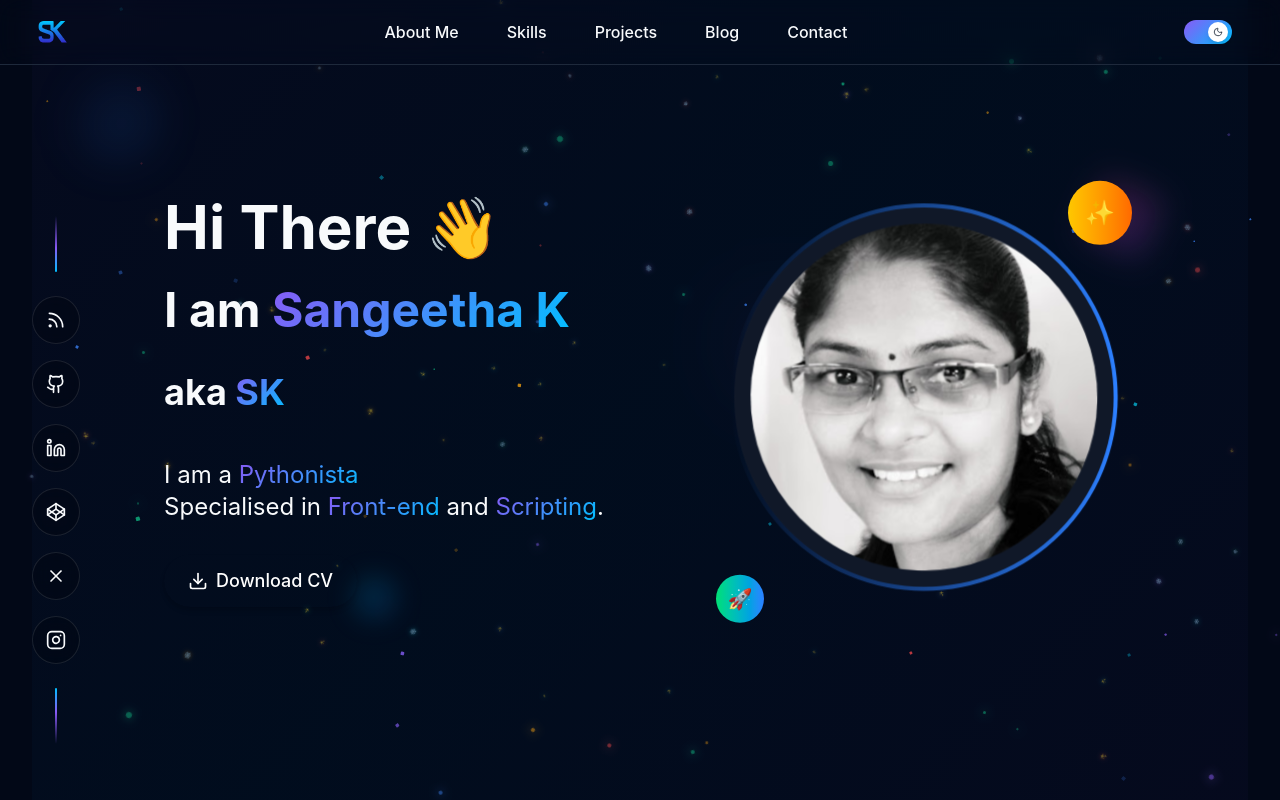
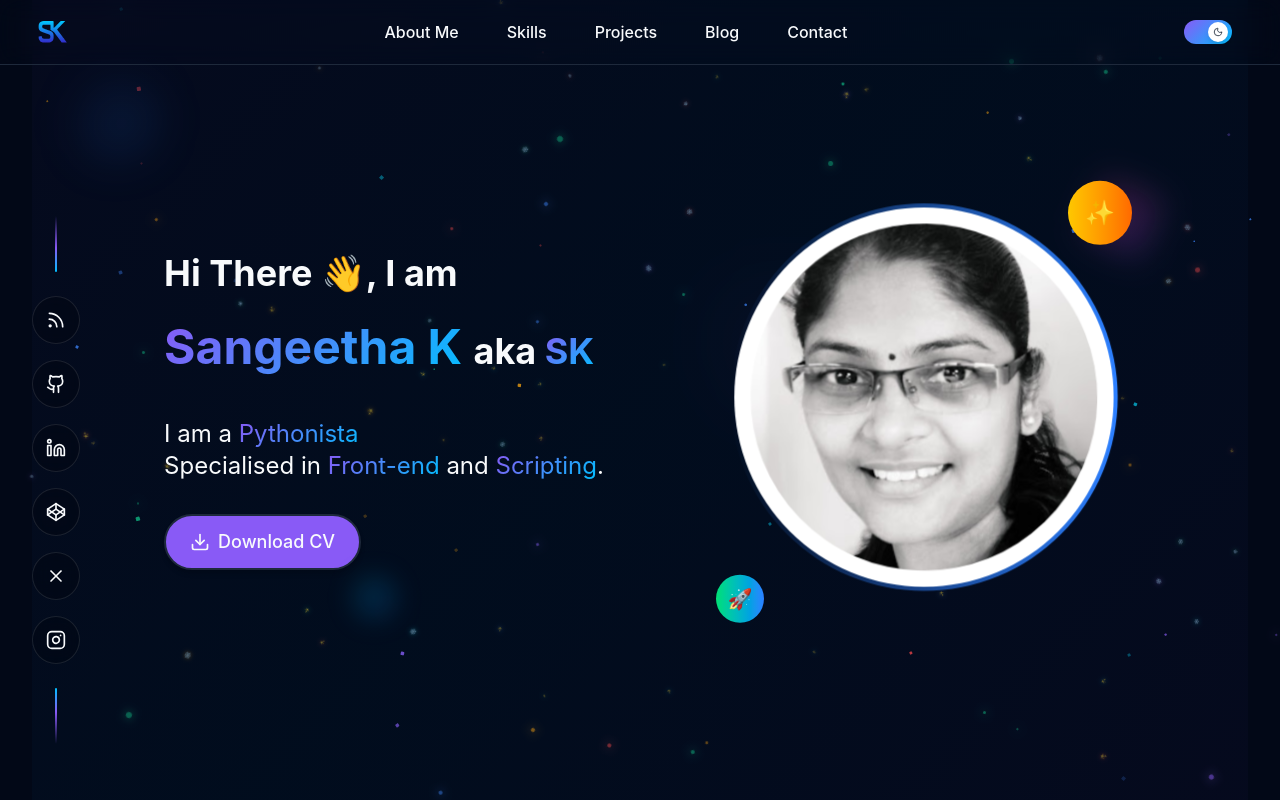
Before and after one commit to sansk/my-portfolio, a React (Vite) app: page / in a window 1280 px wide. Shown: the top 800 px of the page. Built offline with nearby package versions, Linux system fonts and the light colour scheme.

Commit message:
Style fixes

```diff
--- a/src/components/BlogSection.jsx
+++ b/src/components/BlogSection.jsx
@@ -130,7 +130,7 @@ const BlogSection = () => {
                         viewport={{ once: true }}
                         whileHover={{ scale: 1.08, rotate: 2 }}
                         whileTap={{ scale: 0.95 }}
-                        className="inline-flex items-center space-x-2 px-6 py-3 rounded-full font-medium shadow-md transition-all duration-300 text-lg hover-glow text-white bg-primary hover:bg-primary/90"
+                        className="inline-flex items-center space-x-2 px-6 py-3 rounded-full font-medium shadow-md transition-all duration-300 text-lg hover-glow text-primary-foreground border-2 border-primary bg-[hsl(var(--primary))]"
                     >
                         <BookOpen className="w-5 h-5 mr-2" />
                         <span>Visit My Blog</span>
--- a/src/components/HeroSection.jsx
+++ b/src/components/HeroSection.jsx
@@ -15,10 +15,9 @@ const HeroHeading = () => (
         transition={{ duration: 0.8, delay: 0.4 }}
         className="text-xl sm:text-2xl md:text-3xl lg:text-5xl font-bold leading-relaxed"
     >
-        <span className="text-2xl sm:text-3xl md:text-4xl lg:text-6xl">Hi There 👋</span>
+        <span className="text-xl sm:text-2xl md:text-3xl lg:text-4xl">Hi There 👋, I am </span>
         <br />
-        I am <span className="text-gradient">Sangeetha K</span>
-        <br />
+        <span className="text-gradient">Sangeetha K  {" "}</span>
         <span className="text-lg sm:text-xl md:text-2xl lg:text-4xl">aka <span className="text-gradient">SK</span></span>
     </motion.h1>
 );
@@ -62,7 +61,7 @@ const ResumeButton = () => (
                 viewport={{ once: true }}
                 whileHover={{ scale: 1.08, rotate: 2 }}
                 whileTap={{ scale: 0.95 }}
-                className="inline-flex items-center space-x-2 px-6 py-3 rounded-full font-medium shadow-md transition-all duration-300 text-lg hover-glow text-white bg-primary hover:bg-primary/90"
+                className="inline-flex items-center space-x-2 px-6 py-3 rounded-full font-medium shadow-md transition-all duration-300 text-lg hover-glow text-primary-foreground border-2 border-primary bg-[hsl(var(--primary))]"
             >
                 <Download className="w-5 h-5 mr-2" />
                 <span>Download CV</span>
--- a/src/components/ProjectsSection.jsx
+++ b/src/components/ProjectsSection.jsx
@@ -161,7 +161,7 @@ const ProjectsSection = () => {
                         viewport={{ once: true }}
                         whileHover={{ scale: 1.08, rotate: 2 }}
                         whileTap={{ scale: 0.95 }}
-                        className="inline-flex items-center space-x-2 px-6 py-3 rounded-full font-medium shadow-md transition-all duration-300 text-lg hover-glow text-white bg-primary hover:bg-primary/90"
+                        className="inline-flex items-center space-x-2 px-6 py-3 rounded-full font-medium shadow-md transition-all duration-300 text-lg hover-glow text-primary-foreground border-2 border-primary bg-[hsl(var(--primary))]"
                     >
                         <Github className="w-5 h-5 mr-2" />
                         <span>Visit GitHub</span>
--- a/src/index.css
+++ b/src/index.css
@@ -1,50 +1,32 @@
 @import "tailwindcss";
 
-@custom-variant dark (&:is(.dark *));
-
+/* @custom-variant dark (&:is(.dark *)); */
 
 /* Definition of the design system. All colors, gradients, fonts, etc should be defined here.
 All colors MUST be HSL.
 */
 
-@layer base {
 :root {
   --background: 0 0% 100%;
-    /* Pure white */
   --foreground: 222.2 84% 4.9%;
-    /* Very dark gray */
-
   --card: 0 0% 100%;
-    /* Card background */
   --card-foreground: 222.2 84% 4.9%;
-    /* Card text */
-
   --popover: 0 0% 100%;
-    /* Popover background */
   --popover-foreground: 222.2 84% 4.9%;
-    /* Popover text */
-
   --primary: 258 90% 66%;
   --primary-foreground: 210 40% 98%;
-
   --secondary: 210 40% 96.1%;
   --secondary-foreground: 222.2 47.4% 11.2%;
-
   --muted: 210 40% 96.1%;
   --muted-foreground: 215.4 16.3% 46.9%;
-
   --accent: 210 40% 96.1%;
   --accent-foreground: 222.2 47.4% 11.2%;
-
   --destructive: 0 84.2% 60.2%;
   --destructive-foreground: 210 40% 98%;
-
   --border: 214.3 31.8% 91.4%;
   --input: 214.3 31.8% 91.4%;
   --ring: 258 90% 66%;
-
   --radius: 0.75rem;
-
   --sidebar-background: 0 0% 98%;
   --sidebar-foreground: 240 5.3% 26.1%;
   --sidebar-primary: 240 5.9% 10%;
@@ -58,28 +40,20 @@ All colors MUST be HSL.
 .dark {
   --background: 222.2 84% 4.9%;
   --foreground: 210 40% 98%;
-
   --card: 222.2 84% 4.9%;
   --card-foreground: 210 40% 98%;
-
   --popover: 222.2 84% 4.9%;
   --popover-foreground: 210 40% 98%;
-
   --primary: 258 90% 66%;
   --primary-foreground: 222.2 47.4% 11.2%;
-
   --secondary: 217.2 32.6% 17.5%;
   --secondary-foreground: 210 40% 98%;
-
   --muted: 217.2 32.6% 17.5%;
   --muted-foreground: 215 20.2% 65.1%;
-
   --accent: 217.2 32.6% 17.5%;
   --accent-foreground: 210 40% 98%;
-
   --destructive: 0 62.8% 30.6%;
   --destructive-foreground: 210 40% 98%;
-
   --border: 217.2 32.6% 17.5%;
   --input: 217.2 32.6% 17.5%;
   --ring: 258 90% 66%;
@@ -91,7 +65,6 @@ All colors MUST be HSL.
   --sidebar-accent-foreground: 240 4.8% 95.9%;
   --sidebar-border: 240 3.7% 15.9%;
   --sidebar-ring: 258 90% 66%;
-  }
 }
 
 @layer base {
@@ -172,45 +145,3 @@ All colors MUST be HSL.
 ::-webkit-scrollbar-thumb:hover {
   background: hsl(var(--primary) / 0.8);
 }
-
-/* ---break---
-*/
-
-:root {
-  --sidebar: hsl(0 0% 98%);
-  --sidebar-foreground: hsl(240 5.3% 26.1%);
-  --sidebar-primary: hsl(240 5.9% 10%);
-  --sidebar-primary-foreground: hsl(0 0% 98%);
-  --sidebar-accent: hsl(240 4.8% 95.9%);
-  --sidebar-accent-foreground: hsl(240 5.9% 10%);
-  --sidebar-border: hsl(220 13% 91%);
-  --sidebar-ring: hsl(217.2 91.2% 59.8%);
-}
-
-/* ---break---
-*/
-
-.dark {
-  --sidebar: hsl(240 5.9% 10%);
-  --sidebar-foreground: hsl(240 4.8% 95.9%);
-  --sidebar-primary: hsl(224.3 76.3% 48%);
-  --sidebar-primary-foreground: hsl(0 0% 100%);
-  --sidebar-accent: hsl(240 3.7% 15.9%);
-  --sidebar-accent-foreground: hsl(240 4.8% 95.9%);
-  --sidebar-border: hsl(240 3.7% 15.9%);
-  --sidebar-ring: hsl(217.2 91.2% 59.8%);
-}
-
-/* ---break---
-*/
-
-@theme inline {
-  --color-sidebar: var(--sidebar);
-  --color-sidebar-foreground: var(--sidebar-foreground);
-  --color-sidebar-primary: var(--sidebar-primary);
-  --color-sidebar-primary-foreground: var(--sidebar-primary-foreground);
-  --color-sidebar-accent: var(--sidebar-accent);
-  --color-sidebar-accent-foreground: var(--sidebar-accent-foreground);
-  --color-sidebar-border: var(--sidebar-border);
-  --color-sidebar-ring: var(--sidebar-ring);
-}
```
Lines whose indentation alone changed are shown as unchanged.
